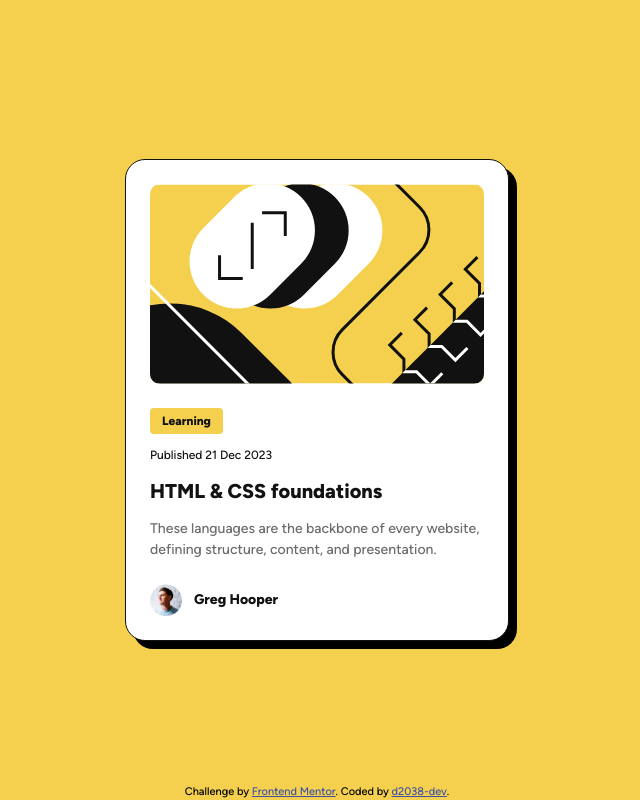
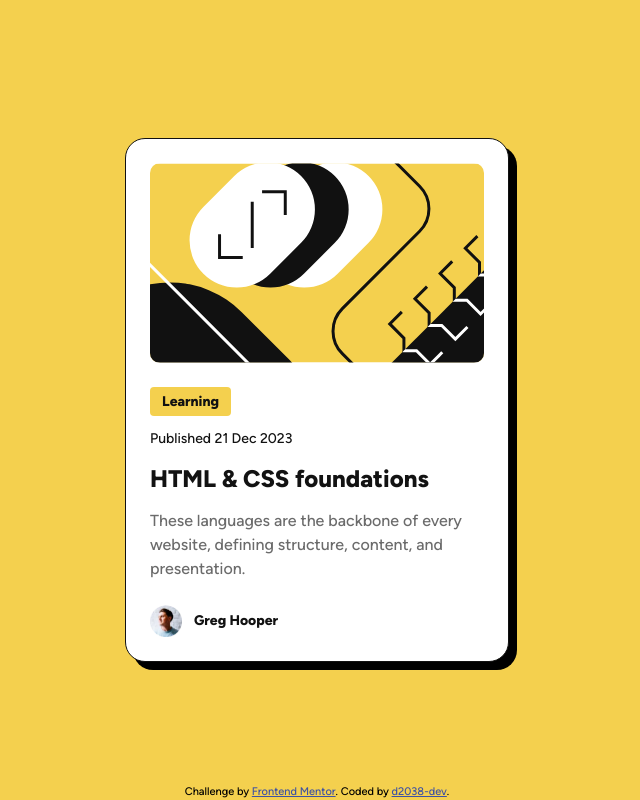
Before and after one commit to d2038-dev/blog-preview-card, a plain HTML site: page index.html in a window 1280 px wide. Shown: the whole page, without its empty margins (323-963 px from the left). Drawn offline with Linux system fonts and the light colour scheme.

Commit message:
style: use clamp for responsive font sizes
Update font sizes in style.css to use the clamp function.
This makes the font sizes responsive and adapt to different screen
sizes, improving the user experience on various devices.

```diff
--- a/style.css
+++ b/style.css
@@ -69,21 +69,21 @@ body {
   background-color: #f4d04e;
   border-radius: 4px;
   padding: 4px 12px;
-  font-size: 12px;
+  font-size: clamp(12px, 2.5vw, 14px);
   font-weight: 800;
 }
 
 .publish-date {
-  font-size: 12px;
+  font-size: clamp(12px, 2.5vw, 14px);
 }
 
 .title {
-  font-size: 20px;
+  font-size: clamp(20px, 4.2vw, 24px);
   font-weight: 800;
 }
 
 .description {
-  font-size: 14px;
+  font-size: clamp(14px, 2.9vw, 16px);
   color: hsl(0, 0%, 42%);
 }
 
```
